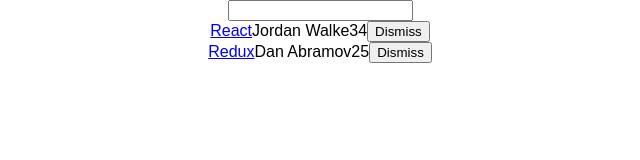
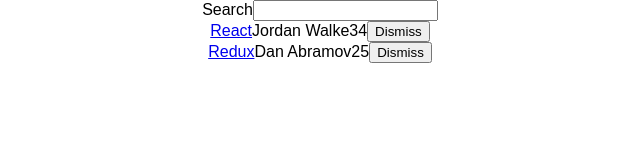
Before and after one commit to harrifeng/road-to-react, a React (Create React App) app in the folder hackernew/: page / in a window 1280 px wide. Shown: the top 160 px of the page, without its empty margins (320-960 px from the left). Built offline with nearby package versions, Linux system fonts and the light colour scheme.

Commit message:
children prop

```diff
--- a/hackernew/src/App.js
+++ b/hackernew/src/App.js
@@ -58,7 +58,9 @@
         <Search
           value={searchTerm}
           onChange={this.onSearchChange}
-          />
+          >
+          Search
+        </Search>
         <Table
           list={list}
           pattern={searchTerm}
@@ -71,9 +73,10 @@
 
 class Search extends Component {
   render() {
-    const { value, onChange } = this.props;
+    const { value, onChange, children } = this.props;
     return (
       <form>
+        {children}
         <input
           type="text"
           value={value}
```
